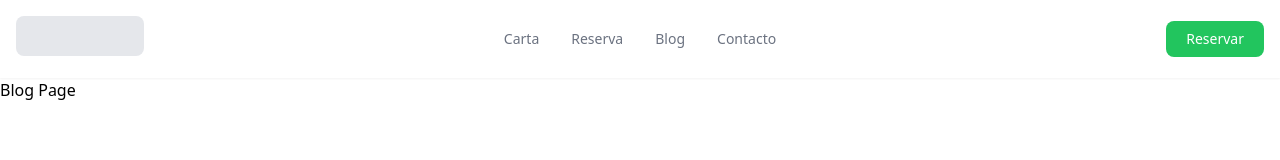
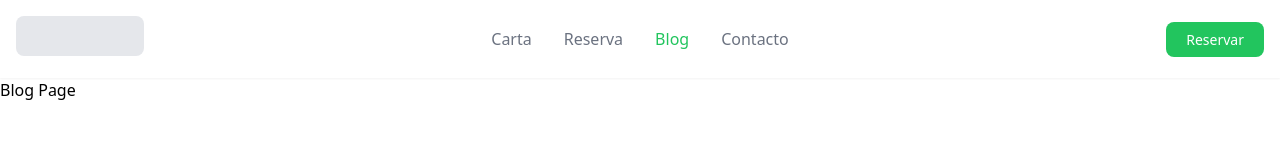
Before and after one commit to zcfspace/fct-project, a Next.js app: page /blog in a window 1280 px wide. Shown: the top 160 px of the page. Built offline with nearby package versions, Linux system fonts and the light colour scheme.

Commit message:
upd prisma

```diff
--- a/package.json
+++ b/package.json
@@ -9,6 +9,7 @@
     "lint": "next lint"
   },
   "dependencies": {
+    "@prisma/client": "^4.13.0",
     "@types/node": "18.15.11",
     "@types/react": "18.0.32",
     "@types/react-dom": "18.0.11",
--- /dev/null
+++ b/src/components/Backend/layout.tsx
@@ -0,0 +1,16 @@
+import React from "react";
+
+type LayoutProps = {
+  children: React.ReactNode;
+};
+
+const Layout: React.FC<LayoutProps> = ({ children }) => {
+  return (
+    <>
+      <div>HOLA</div>
+      <main>{children}</main>
+    </>
+  );
+};
+
+export default Layout;
--- a/src/components/Frontend/navbar.tsx
+++ b/src/components/Frontend/navbar.tsx
@@ -1,12 +1,17 @@
+import { useState } from "react";
 import Link from "next/link";
+import { useRouter } from "next/router";
 
 export default function Navbar() {
+  const [menuOpen, setMenuOpen] = useState(false);
+  const router = useRouter();
+
   return (
     <header aria-label="Site Header" className="shadow-sm" id="header">
       <div className="mx-auto max-w-screen-xl p-4">
         <div className="flex items-center justify-between gap-4 lg:gap-10">
           <div className="flex lg:w-0 lg:flex-1">
-            <Link href="/">
+            <Link href="/" passHref>
               <span className="sr-only">Logo</span>
               <span className="inline-block h-10 w-32 rounded-lg bg-gray-200"></span>
             </Link>
@@ -16,33 +21,65 @@ export default function Navbar() {
             aria-label="Site Nav"
             className="hidden gap-8 text-sm font-medium md:flex"
           >
-            <Link className="text-gray-500" href="/reserva">
-              Carta
+            <Link href="/carta" passHref>
+              <span
+                className={`${
+                  router.pathname === "/carta"
+                    ? "text-green-500"
+                    : "text-gray-500 hover:text-gray-900 transition "
+                } text-base`}
+              >
+                Carta
+              </span>
             </Link>
-            <Link className="text-gray-500" href="/reserva">
-              Reserva
+            <Link href="/reserva" passHref>
+              <span
+                className={`${
+                  router.pathname === "/reserva"
+                    ? "text-green-500"
+                    : "text-gray-500 hover:text-gray-900 transition"
+                }  text-base`}
+              >
+                Reserva
+              </span>
             </Link>
-            <Link className="text-gray-500" href="/blog">
-              Blog
+            <Link href="/blog" passHref>
+              <span
+                className={`${
+                  router.pathname === "/blog"
+                    ? "text-green-500"
+                    : "text-gray-500 hover:text-gray-900 transition"
+                }  text-base`}
+              >
+                Blog
+              </span>
             </Link>
-            <Link className="text-gray-500" href="/contacto">
-              Contacto
+            <Link href="/contacto" passHref>
+              <span
+                className={`${
+                  router.pathname === "/contacto"
+                    ? "text-green-500"
+                    : "text-gray-500 hover:text-gray-900 transition"
+                }  text-base`}
+              >
+                Contacto
+              </span>
             </Link>
           </nav>
 
           <div className="hidden flex-1 items-center justify-end gap-4 sm:flex">
-            <Link
-              className="rounded-lg bg-green-500 transition hover:bg-green-600 px-5 py-2 text-sm font-medium text-white"
-              href="/reserva"
-            >
-              Reservar
+            <Link href="/reserva" passHref>
+              <span className="rounded-lg bg-green-500 transition hover:bg-green-600 px-5 py-2 text-sm font-medium text-white">
+                Reservar
+              </span>
             </Link>
           </div>
 
-          <div className="lg:hidden">
+          <div className="md:hidden">
             <button
               className="rounded-lg bg-gray-100 p-2 text-gray-600"
               type="button"
+              onClick={() => setMenuOpen(!menuOpen)}
             >
               <span className="sr-only">Open menu</span>
               <svg
@@ -61,6 +98,71 @@ export default function Navbar() {
                 />
               </svg>
             </button>
+
+            {menuOpen && (
+              <div className="fixed inset-x-0 top-[3.5rem] bottom-[3.5rem] bg-white shadow-md p-4 overflow-y-auto z-[1000]">
+                <nav aria-label="Mobile Site Nav">
+                  <ul className="space-y-4">
+                    <li>
+                      <Link href="/carta" passHref>
+                        <span
+                          onClick={() => setMenuOpen(false)}
+                          className={`${
+                            router.pathname === "/carta"
+                              ? "text-green-500"
+                              : "text-gray-500 hover:text-gray-900 transition"
+                          }  text-base`}
+                        >
+                          Carta
+                        </span>
+                      </Link>
+                    </li>
+                    <li>
+                      <Link href="/reserva" passHref>
+                        <span
+                          onClick={() => setMenuOpen(false)}
+                          className={`${
+                            router.pathname === "/reserva"
+                              ? "text-green-500"
+                              : "text-gray-500 hover:text-gray-900 transition"
+                          }  text-base`}
+                        >
+                          Reserva
+                        </span>
+                      </Link>
+                    </li>
+                    <li>
+                      <Link href="/blog" passHref>
+                        <span
+                          onClick={() => setMenuOpen(false)}
+                          className={`${
+                            router.pathname === "/blog"
+                              ? "text-green-500"
+                              : "text-gray-500 hover:text-gray-900 transition "
+                          } text-base`}
+                        >
+                          Blog
+                        </span>
+                      </Link>
+                    </li>
+                    <li>
+                      <Link href="/contacto" passHref>
+                        <span
+                          onClick={() => setMenuOpen(false)}
+                          className={`${
+                            router.pathname === "/contacto"
+                              ? "text-green-500"
+                              : "text-gray-500 hover:text-gray-900 transition "
+                          } text-base`}
+                        >
+                          Contacto
+                        </span>
+                      </Link>
+                    </li>
+                  </ul>
+                </nav>
+              </div>
+            )}
           </div>
         </div>
       </div>
```
Also changed, not shown: 2 other files (tests, documents, lock files or other folders).
